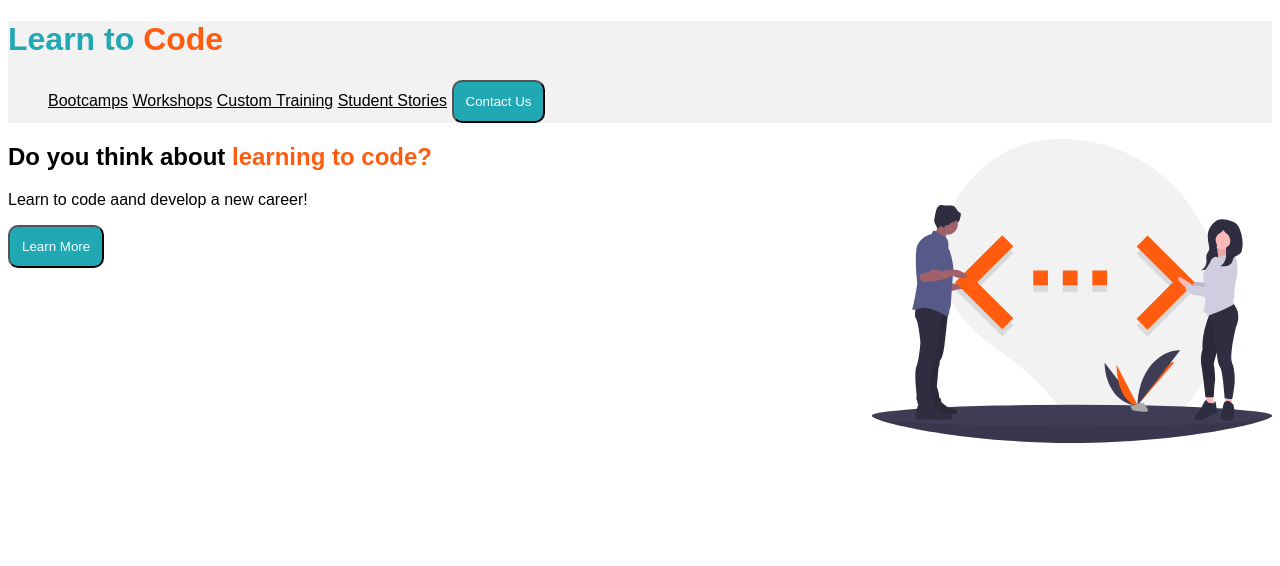
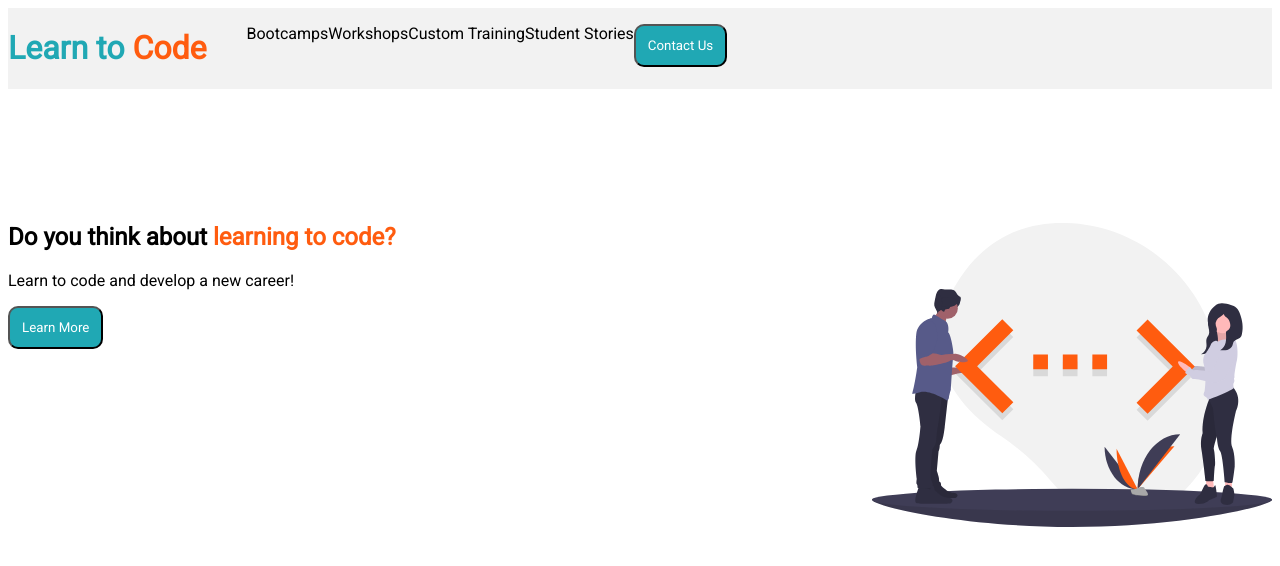
Before and after one commit to TylerHazzard/deliverable-1, a plain HTML site: page index.html in a window 1280 px wide. Drawn offline with Linux system fonts and the light colour scheme.

Commit message:
fith commit

```diff
--- a/css/styles.css
+++ b/css/styles.css
@@ -1,13 +1,9 @@
 * {
-    font-family: sans-serif;
-}
-
-body {
-
+    font-family: 'Roboto', serif;
 }
 
 header {
-    background-color: #f2f2f2
+    background-color: #f2f2f2;
 }
 
 button {
@@ -15,22 +11,36 @@ button {
     border-radius: 10px;
     background-color: #20a8b4;
     color: #fff;
+    display: block;
+    width: 100%;
+    text-align: left;
+
+}
+
+img {
+    display: none;
 }
 
 a {
     color: #000;
 }
 
+a:link {
+    text-decoration: none;
+}
+
+a:visited {
+    text-decoration: none;
+}
+
 a:hover {
     color: #ff5c0f;
+    text-decoration: none;
 }
 
-
-img {
-    width: 400px;
-    float: right;
+a:active {
+    text-decoration: none;
 }
-
 
 h1 {
     color: #20a8b4;
@@ -42,26 +52,42 @@ span {
 
 ul {
     list-style-type: none;
+    position: relative;
+    left: 0px;
 }
 
+li {
+    display: flex;
+    flex-flow: column;
+}
 button:hover {
     background: #ff5c0f;
 }
 
-@media screen and (min-width: 480px) {
-    header {
-        background-color: #f2f2f2
-            display flex;
-            justify-content: space-between;
-            align-items: center;
-    }
 
+@media screen and (min-width: 768px) {
     img {
         width: 400px;
         float: right;
+        display: block;
     }
 
-    li {
-        display: inline;
+    main {
+
     }
+
+    header {
+        display: flex;
+    }
+
+    ul {
+        display: flex;
+
+    }
+
+    button {
+        width: auto;
+    }
+
+
 }
--- a/index.html
+++ b/index.html
@@ -4,22 +4,38 @@
     <title>Deliverable 1</title>
     <link rel="stylesheet" href="css/styles.css">
     <meta charset="UTF-8">
+    <link rel="stylesheet"
+          href="https://fonts.googleapis.com/css?family=Roboto">
     <meta name="viewport" content="width=device-width, initial-scale=1.0">
     </head>
     <body>
         <header>
             <h1>Learn to <span>Code</span></h1>
+            <div class="list">
             <ul>
                 <li><a href="">Bootcamps</a></li>
+                <br>
                 <li><a href="">Workshops</a></li>
+                <br>
                 <li><a href="">Custom Training</a></li>
+                <br>
                 <li><a href="">Student Stories</a></li>
+                <br>
                 <li><button>Contact Us</button></li>
             </ul>
+        </div>
         </header>
-        <img src="assets/code.svg">
+        <br>
+        <br>
+        <br>
+        <br>
+        <br>
+        <br>
+        <main>
+            <img src="assets/code.svg">
         <h2>Do you think about <span>learning to code?</span></h2>
-        <p>Learn to code aand develop a new career!</p>
+        <p>Learn to code and develop a new career!</p>
         <button>Learn More</button>
+        </main>
     </body>
 </html>
```
